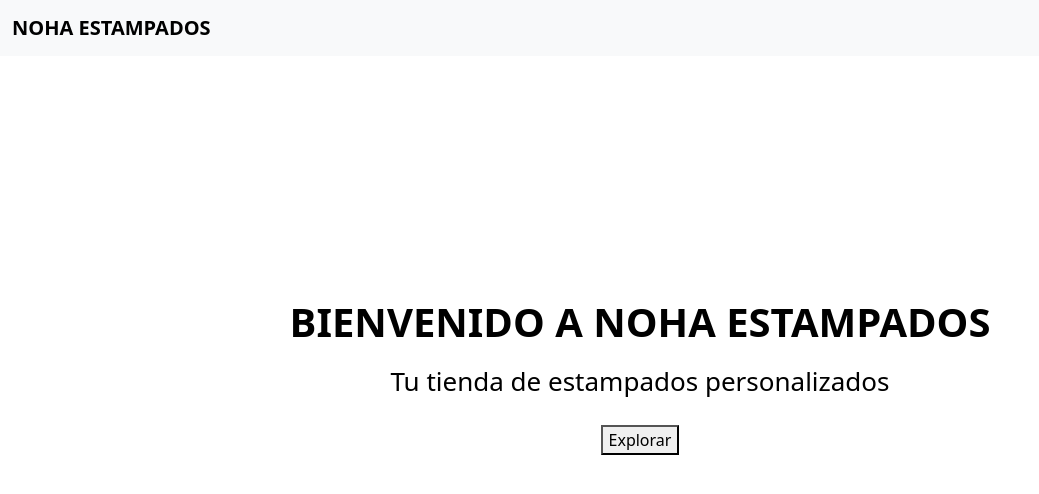
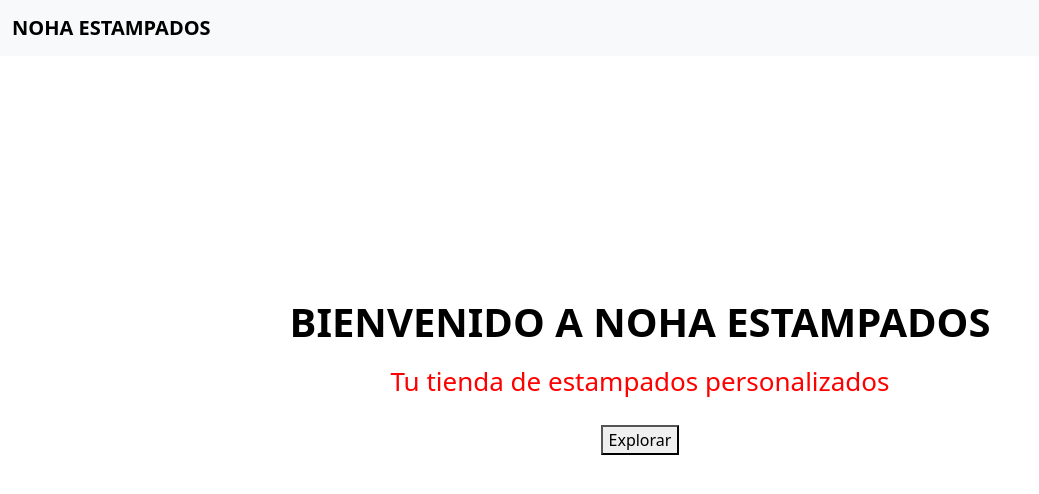
Before and after one commit to jose21manuel20-hub/despliegue-, an Angular app: page / in a window 1280 px wide. Shown: the top 494 px of the page, without its empty margins (0-1039 px from the left). Built offline with nearby package versions, Linux system fonts and the light colour scheme.

Commit message:
personalizado

```diff
--- a/src/app/app.html
+++ b/src/app/app.html
@@ -31,7 +31,7 @@
 
     <section class="d-flex flex-column justify-content-center align-items-center text-center" style="height: 80vh;">
       <h1 style="color:black;" class="fw-bold mb-3">BIENVENIDO A NOHA ESTAMPADOS</h1>
-      <p style="color:black; font-size: 26px;" class="mb-4">
+      <p style="color:rgb(255, 0, 0); font-size: 26px;" class="mb-4">
         Tu tienda de estampados personalizados</p>
 
       <button class="btn-explorar">Explorar</button>
--- a/src/app/estilos.css
+++ b/src/app/estilos.css
@@ -8,7 +8,7 @@ body {
   color: #333;
 }
 
-/* Capa semitransparente para mejorar contraste */
+
 body::before {
   content: "";
   position: fixed;
@@ -20,7 +20,7 @@ body::before {
   z-index: -1;
 }
 
-/* Sección principal con animación */
+/* Animación de entrada */
 section {
   animation: fadeIn 1.5s ease-in;
 }
```
